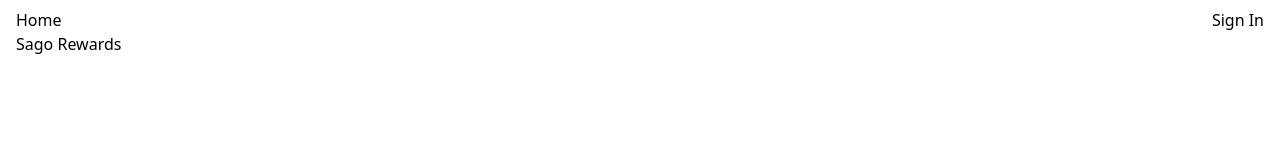
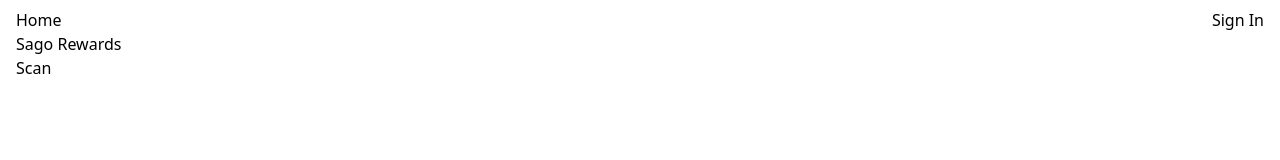
Before and after one commit to nacmonad/rewards-vercel-stack, a Next.js app: page / in a window 1280 px wide. Shown: the top 160 px of the page. Built offline with nearby package versions, Linux system fonts and the light colour scheme; no server answers.

Commit message:
scanbutton start

```diff
--- /dev/null
+++ b/components/ScanButton.tsx
@@ -0,0 +1,63 @@
+import { useEffect, useRef, useState } from "react";
+
+const ScanButton = () => {
+  const [isScanning, setIsScanning] = useState(false)
+  const videoRef = useRef(null);
+  const streamRef = useRef(null);
+
+  const handleSuccess = (stream) => {
+    videoRef.current.srcObject = stream;
+    streamRef.current = stream; // Store the stream reference
+
+  };
+
+  const handleError = (error) => {
+    console.error("Error accessing camera:", error);
+  };
+
+  const stopScanner = () => {
+    if (streamRef.current) {
+      const tracks = streamRef.current.getTracks();
+      tracks.forEach((track) => track.stop());
+      streamRef.current = null; // Clear the stream reference
+    }
+    setIsScanning(false)
+  };
+
+  const startScanner = async () => {
+    try {
+      const constraints = { video: true };
+      const stream = await navigator.mediaDevices.getUserMedia(constraints);
+      handleSuccess(stream);
+      setIsScanning(true)
+    } catch (error) {
+      handleError(error);
+    }
+  };
+
+  useEffect(() => {
+    // // Start the scanner when the component mounts
+    // startScanner();
+
+    // Clean up the video stream when the component unmounts
+    return () => {
+      const videoStream = videoRef.current.srcObject;
+      if (videoStream) {
+        const tracks = videoStream.getTracks();
+        tracks.forEach((track) => track.stop());
+      }
+    };
+  }, []);
+
+  return (
+    <div>
+      {!isScanning && <button onClick={startScanner}>Scan</button>}
+      {isScanning &&  <button onClick={stopScanner}>Cancel</button>}
+
+      <video style={{display: isScanning ? 'block' : 'none'}} ref={videoRef} autoPlay playsInline />
+
+    </div>
+  );
+};
+
+export default ScanButton;
--- a/pages/index.tsx
+++ b/pages/index.tsx
@@ -1,5 +1,6 @@
 import React from "react";
 import Layout from "../components/Layout";
+import ScanButton from "../components/ScanButton";
 import { PostProps } from "../components/Post";
 import { useSession } from "next-auth/react";
 import { useRouter } from "next/router";
@@ -23,7 +24,9 @@ const Home: React.FC<Props> = (props) => {
     <Layout>
       <div className="page">
         <h1>Sago Rewards</h1>
-        <main>{/* Add your content here */}</main>
+        <main>{/* Add your content here */}
+          <ScanButton/>
+        </main>
       </div>
     </Layout>
   );
```
Also changed, not shown: public/manifest.json, 1 other file (tests, documents, lock files or other folders).
